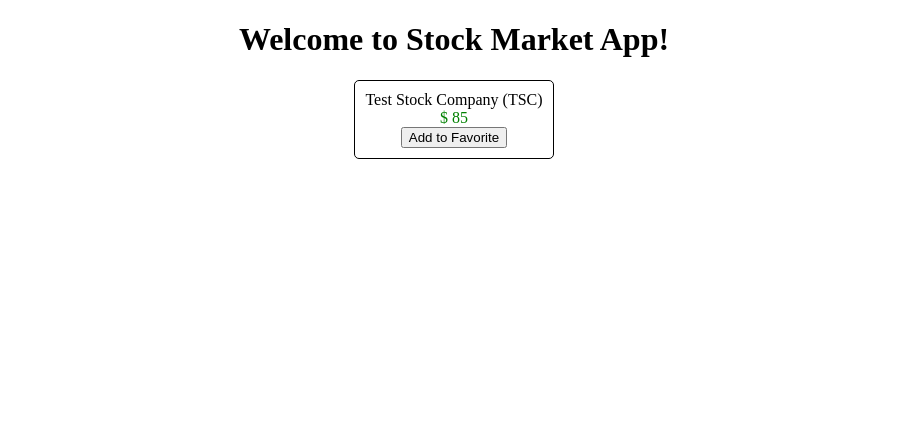
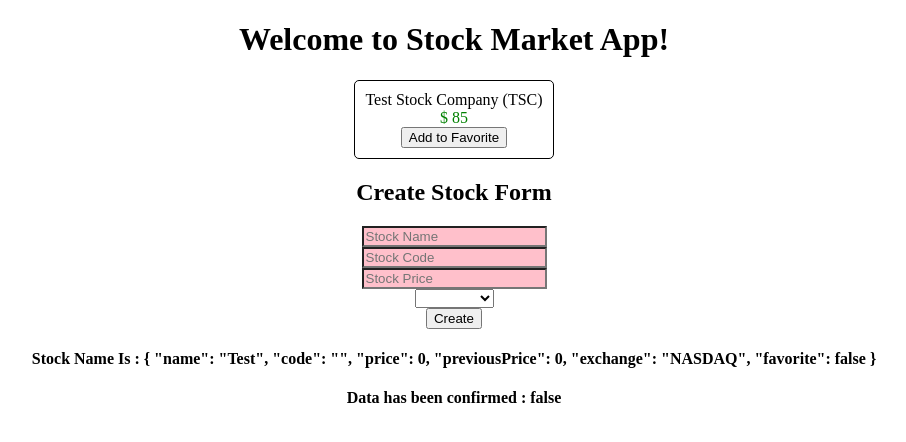
Before and after one commit to akanshmahendra/stock-market, an Angular app: page / in a window 1280 px wide. Shown: the top 442 px of the page, without its empty margins (186-1092 px from the left). Built offline with nearby package versions, Linux system fonts and the light colour scheme.

Commit message:
Chapter 6

```diff
--- a/src/app/app.component.html
+++ b/src/app/app.component.html
@@ -3,4 +3,5 @@
     Welcome to {{ title }}!
   </h1>
   <app-stock-item [stock]="stock" (toggleFavorite)="onToggleFavorite($event)"></app-stock-item>
+  <app-create-stock></app-create-stock>
 </div>
--- a/src/app/app.component.ts
+++ b/src/app/app.component.ts
@@ -11,7 +11,7 @@ export class AppComponent implements OnInit{
   public stock: Stock;
 
   ngOnInit(): void {
-    this.stock = new Stock('Test Stock Company', 'TSC', 85, 80);
+    this.stock = new Stock('Test Stock Company', 'TSC', 85, 80, 'NEFT');
   }
 
   onToggleFavorite(stock: Stock) {
--- a/src/app/model/stock/stock.component.ts
+++ b/src/app/model/stock/stock.component.ts
@@ -2,7 +2,7 @@ export class Stock {
 
   favorite: boolean = false;
 
-  constructor(public name: string, public code: string, public price: number, public previousPrice: number) {}
+  constructor(public name: string, public code: string, public price: number, public previousPrice: number, public exchange: string) {}
 
   isPositiveChange(): boolean {
     return this.price >= this.previousPrice;
--- /dev/null
+++ b/src/app/stock/create-stock/create-stock.component.css
@@ -0,0 +1,11 @@
+.stock-name .ng-valid,
+.stock-code .ng-valid,
+.stock-price .ng-valid {
+  background-color: green;
+}
+
+.stock-name .ng-invalid,
+.stock-code .ng-invalid,
+.stock-price .ng-invalid {
+  background-color: pink;
+}
--- /dev/null
+++ b/src/app/stock/create-stock/create-stock.component.html
@@ -0,0 +1,28 @@
+<h2>Create Stock Form</h2>
+
+<div class="form-group">
+  <form (ngSubmit)="createStock(stockForm)" #stockForm="ngForm">
+    <div ngModelGroup="stock">
+      <div class="stock-name">
+        <input type="text" placeholder="Stock Name" name="name" ngModel required>
+      </div>
+      <div class="stock-code">
+        <input type="text" placeholder="Stock Code" name="code" ngModel minlength="2" required>
+      </div>
+      <div class="stock-price">
+        <input type="number" placeholder="Stock Price" name="price" ngModel required>
+      </div>
+      <div class="stock-exchange">
+        <div>
+          <select name="exchange" ngModel>
+            <option *ngFor="let item of exchanges" [ngValue]="item">{{ item }}</option>
+          </select>
+        </div>
+      </div>
+    </div>
+    <button type="submit">Create</button>
+  </form>
+</div>
+
+<h4>Stock Name Is : {{ stock | json }}</h4>
+<h4>Data has been confirmed : {{ confirmed }}</h4>
--- /dev/null
+++ b/src/app/stock/create-stock/create-stock.component.ts
@@ -0,0 +1,39 @@
+import { Component, OnInit } from '@angular/core';
+import { Stock } from 'src/app/model/stock/stock.component';
+
+@Component({
+  selector: 'app-create-stock',
+  templateUrl: './create-stock.component.html',
+  styleUrls: ['./create-stock.component.css']
+})
+export class CreateStockComponent implements OnInit {
+
+  public stock: Stock;
+  public confirmed: boolean = false;
+  public exchanges: string[] = ['NYSE', 'NASDAQ', 'OTHERS'];
+
+  constructor() {
+
+    this.stock = new Stock('Test', '', 0, 0, 'NASDAQ');
+
+  }
+
+  ngOnInit() {
+  }
+
+  setStockPrice(price) {
+    this.stock.previousPrice = this.stock.price;
+    this.stock.price = price;
+  }
+
+  createStock(stockForm) {
+    console.log('Stock Form', stockForm.value);
+    if(stockForm.valid) {
+      this.stock = stockForm.value.stock;
+      console.log('Creating stock ', this.stock);
+    } else {
+      console.error('Stock form is in invalid state.');
+    }
+  }
+
+}
```
Also changed, not shown: src/app/app.module.ts (+6 -3 lines), 1 other file (tests, documents, lock files or other folders).
